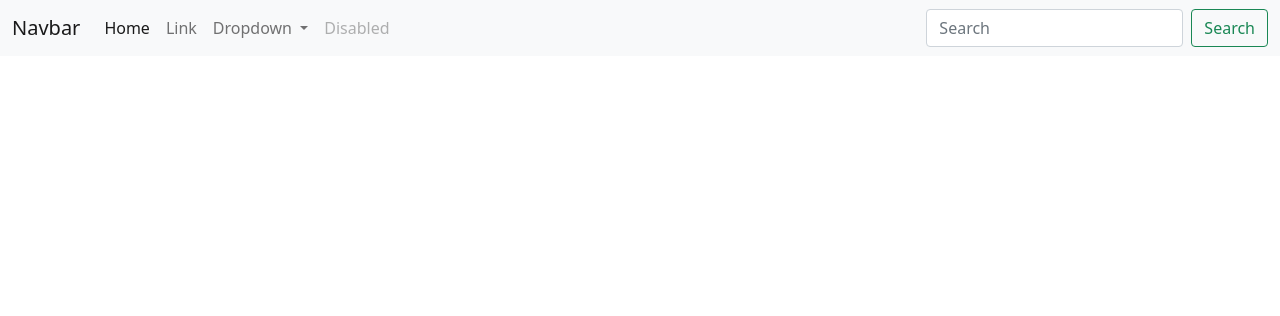
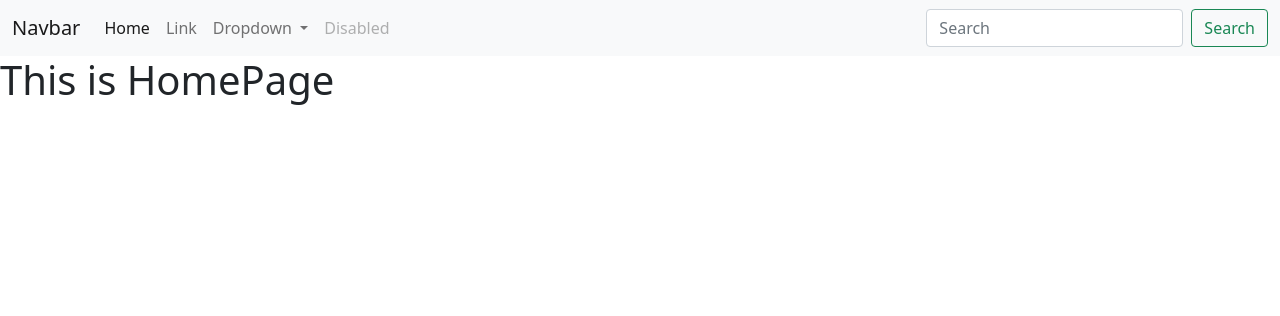
Before and after one commit to rezasdsju/blog_project_django, a Django app: template templates/App_Blog/blog_list.html in a window 1280 px wide. Shown: the top 316 px of the page. Run offline with Django 5.2, Linux system fonts and the light colour scheme; the template is opened without the code that fills it, so the values that code supplies are empty.

Commit message:
feat: create blog_list template

```diff
--- a/templates/App_Blog/blog_list.html
+++ b/templates/App_Blog/blog_list.html
@@ -1,3 +1,5 @@
 {% extends "base.html" %}
 {% block title_block %}HomePage {% endblock  %}
-{% block body_block %}{% endblock  %}
+{% block body_block %}
+<h1>This is HomePage</h1>
+{% endblock  %}
```
